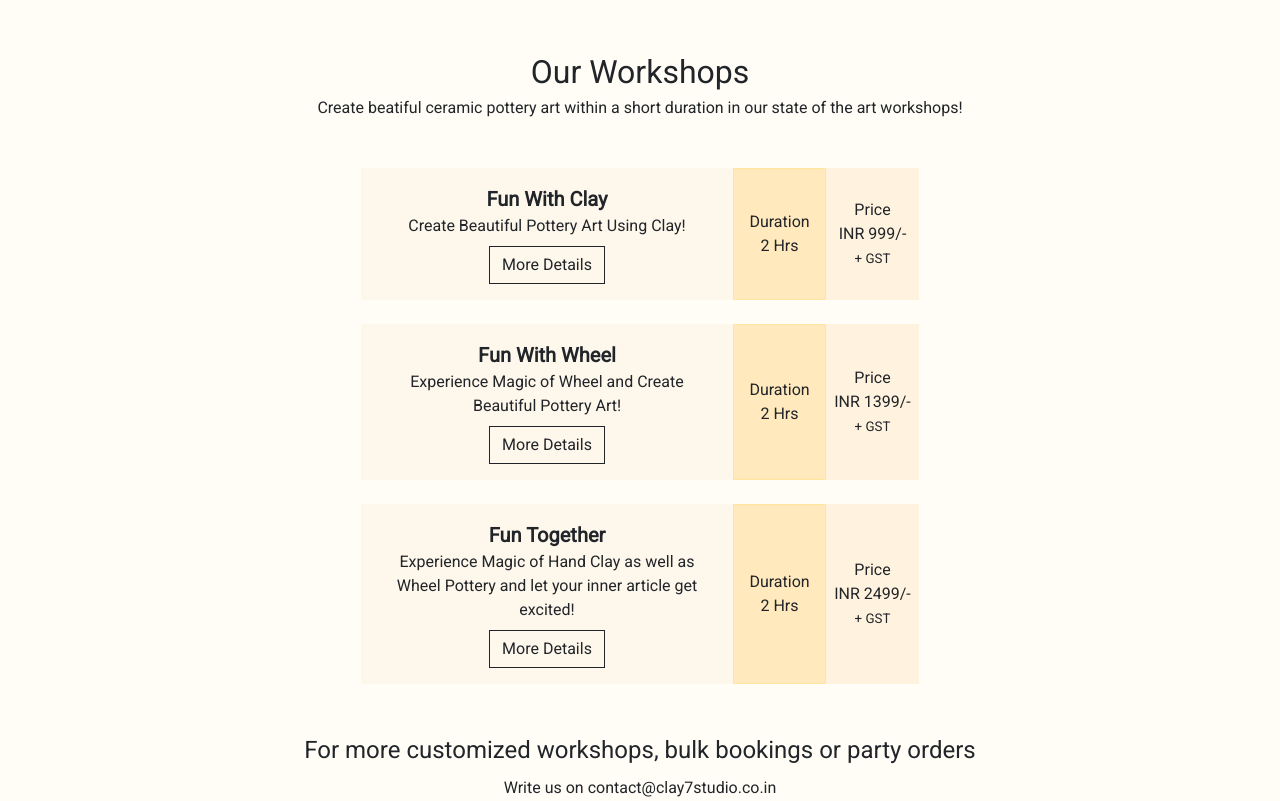
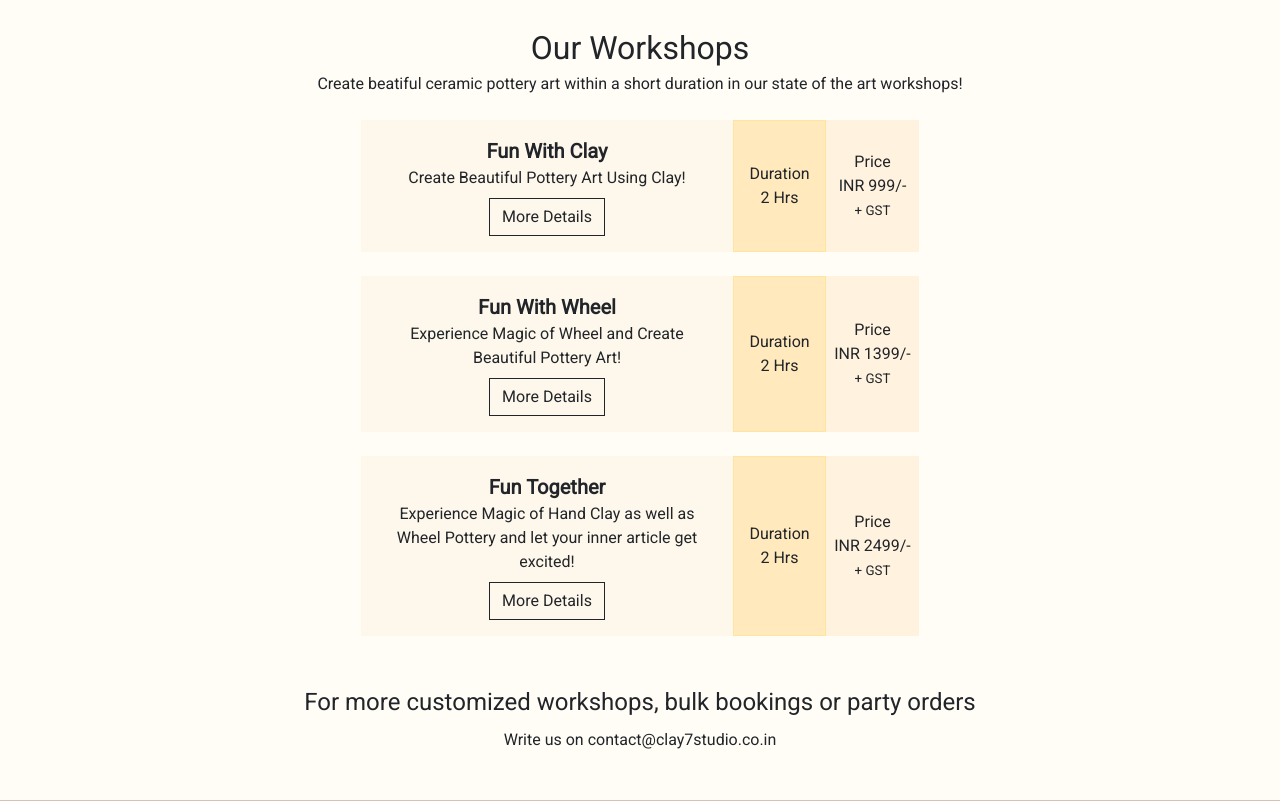
Before and after one commit to shubham-chemate/clay7studio-backend, a Flask app: page /workshops in a window 1280 px wide. Shown: the part 50-851 px from the top of the page. Run offline with Flask 3, Linux system fonts and the light colour scheme; some web fonts are replaced.

Commit message:
template change - workshops.html

```diff
--- a/templates/workshops.html
+++ b/templates/workshops.html
@@ -164,8 +164,8 @@
       </div>
     </nav>
 
-    <div class="container mb-5 text-center">
-      <div class="my-5">
+    <div class="container mb-4 text-center">
+      <div class="my-4">
         <div class="fs-2">Our Workshops</div>
         <div>
           Create beatiful ceramic pottery art within a short duration in our
```
